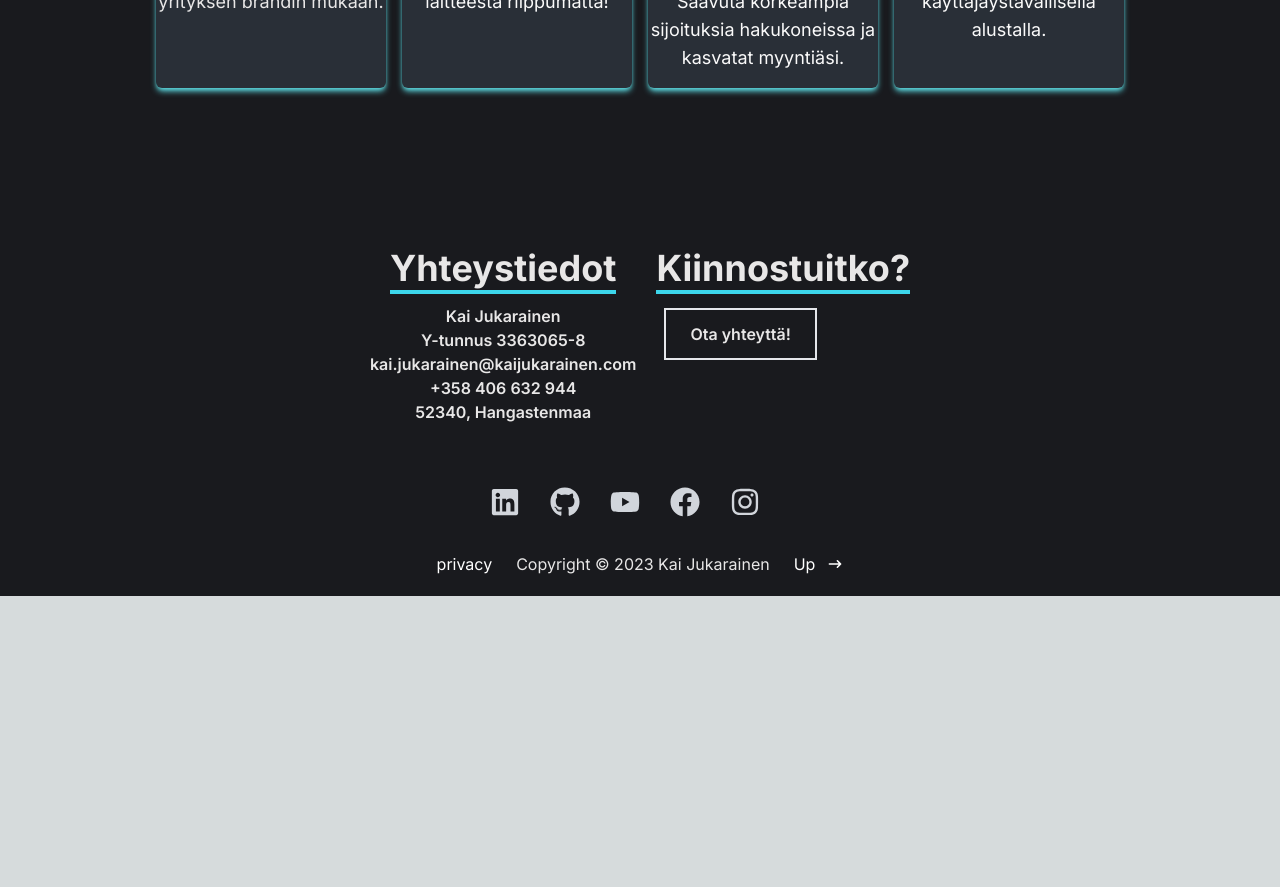
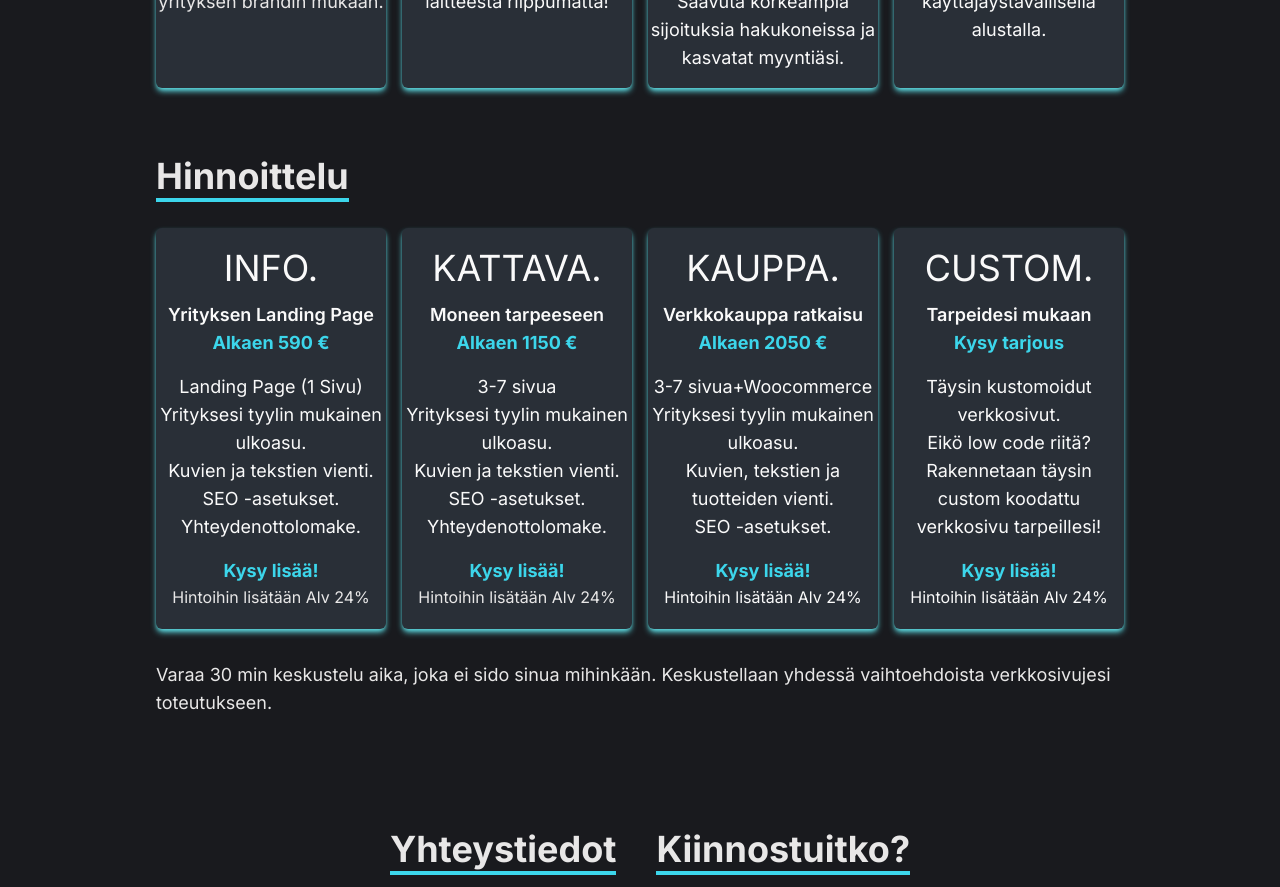
Before and after one commit to Kaitsuus/kaijukarainen.com-migration-to-next.js, a Next.js app: page /wordpress in a window 1280 px wide. Shown: the part 1840-2727 px from the top of the page. Before the commit the page ends 2436 px from the top, so only its background shows below. Built offline with nearby package versions, Linux system fonts and the light colour scheme.

Commit message:
add PriceModels

```diff
--- a/app/wordpress/page.tsx
+++ b/app/wordpress/page.tsx
@@ -5,6 +5,7 @@ import Home from '@/wordpress/Home';
 import Info from '@/wordpress/Info';
 import Info2 from '@/wordpress/Info-2';
 import Info3 from '@/wordpress/Info-3';
+import PriceModel from '@/wordpress/PriceModels';
 import Footer from '@/components/Footer';
 import NavBar from '@/components/Navbar';
 
@@ -27,6 +28,7 @@ const navItems = [
             <Info2 />
             <Info {...videoProps}/>
             <Info3 />
+            <PriceModel />
             <Footer linkDestination="wordpress"/>
         </I18nextProvider>
     </div>
--- a/utils/translations/en.json
+++ b/utils/translations/en.json
@@ -60,7 +60,7 @@
   "kauppaHeader": "SHOP.",
   "kauppaSpan": "E-commerce solution",
   "kauppaPrice": "Starting at €2050",
-  "kauppaL1": "3-7 pages + Woocommerce",
+  "kauppaL1": "3-7 pages+Woocommerce",
   "kauppaL3": "Export of images, texts and products.",
   "customHeader": "CUSTOM.",
   "customSpan": "According to your needs",
--- a/utils/translations/fi.json
+++ b/utils/translations/fi.json
@@ -60,7 +60,7 @@
   "kauppaHeader": "KAUPPA.",
   "kauppaSpan": "Verkkokauppa ratkaisu",
   "kauppaPrice": "Alkaen 2050 €",
-  "kauppaL1": "3-7 sivua + Woocommerce",
+  "kauppaL1": "3-7 sivua+Woocommerce",
   "kauppaL3": "Kuvien, tekstien ja tuotteiden vienti.",
   "customHeader": "CUSTOM.",
   "customSpan": "Tarpeidesi mukaan",
--- /dev/null
+++ b/wordpress/PriceModels.tsx
@@ -0,0 +1,136 @@
+import React, { useState } from 'react';
+import { useTranslation } from 'react-i18next';
+import Modal from '../components/ContactModal'
+
+const PriceModels: React.FC = () => {
+    const { t } = useTranslation();
+  const [showModal, setShowModal] = useState(false);
+
+  return (
+    <div
+      id="priceModels"
+      className="w-full h-full bg-[#191a1e] text-[#e8e7e7] z-10"
+    >
+      {/* container */}
+      <div className="max-w-[1000px] mx-auto px-4 pt-5 flex flex-col justify-start w-full">
+        <div>
+          <p className="text-4xl font-bold inline border-b-4 border-[#3CD6EB]">
+            {t('pricingHeader')}
+          </p>
+          <div className="w-full grid grid-cols-1 sm:grid-cols-4 gap-4 text-center py-8">
+            {/* Info-container */}
+            <div
+              className="bg-[#292f37] rounded-md shadow-md shadow-[#5ddbe2] hover:scale-110 duration-500 z-10 hover:cursor-pointer"
+              onClick={() => setShowModal(true)}
+            >
+              <h2 className="text-4xl font-extrabold text-[#fafafa] mt-5 ">
+                {t('infoHeader')}
+                <br />
+                <span className="text-lg text-[#fafafa] font-semibold">
+                  {t('infoSpan')}
+                </span>
+              </h2>
+              <span className="text-lg text-[#3CD6EB] font-bold">
+                {t('infoPrice')}
+              </span>
+              <ul className="my-4 text-lg font-medium text-[#fafafa] border-t-4 border-[#3CD6EB] pt-4">
+                <li>
+                  <p>{t('infoL1')}</p>
+                </li>
+                <li>{t('infoL2')}</li>
+                <li>{t('infoL3')}</li>
+                <li>{t('infoL4')}</li>
+                <li>{t('infoL5')}</li>
+              </ul>
+              <p className="text-lg font-bold text-[#3CD6EB]">{t('askMore')}</p>
+              <p className="mb-4">{t('alv')}</p>
+              <div className='pt-5'></div>
+            </div>
+            {/* Kattava-container */}
+            <div
+              className="bg-[#292f37] rounded-md shadow-md shadow-[#5ddbe2] hover:scale-110 duration-500 z-10 hover:cursor-pointer"
+              onClick={() => setShowModal(true)}
+            >
+              <h2 className="text-4xl font-extrabold text-[#fafafa] mt-5 ">
+                {t('kattavaHeader')}
+                <br />
+                <span className="text-lg text-[#fafafa] font-semibold">
+                  {t('kattavaSpan')}
+                </span>
+              </h2>
+              <span className="text-lg text-[#3CD6EB] font-bold">
+                {t('kattavaPrice')}
+              </span>
+              <ul className="my-4 text-lg font-medium text-[#fafafa] border-t-4 border-[#3CD6EB] pt-4">
+                <li>
+                  <p>{t('kattavaL1')}</p>
+                </li>
+                <li>{t('infoL2')}</li>
+                <li>{t('infoL3')}</li>
+                <li>{t('infoL4')}</li>
+                <li>{t('infoL5')}</li>
+              </ul>
+              <p className="text-lg font-bold text-[#3CD6EB]">{t('askMore')}</p>
+              <p>{t('alv')}</p>
+              <div className='pt-5'></div>
+            </div>
+            {/* Kauppa-container */}
+            <div
+              className="bg-[#292f37] rounded-md shadow-md shadow-[#5ddbe2] hover:scale-110 duration-500 z-10 hover:cursor-pointer"
+              onClick={() => setShowModal(true)}
+            >
+              <h2 className="text-4xl font-extrabold text-[#fafafa] mt-5 ">
+                {t('kauppaHeader')}
+                <br />
+                <span className="text-lg text-[#fafafa] font-semibold">
+                  {t('kauppaSpan')}
+                </span>
+              </h2>
+              <span className="text-lg text-[#3CD6EB] font-bold">
+                {t('kauppaPrice')}
+              </span>
+              <ul className="my-4 text-lg font-medium text-[#fafafa] border-t-4 border-[#3CD6EB] pt-4">
+                <li>
+                  <p>{t('kauppaL1')}</p>
+                </li>
+                <li>{t('infoL2')}</li>
+                <li>{t('kauppaL3')}</li>
+                <li>{t('infoL4')}</li>
+              </ul>
+              <p className="text-lg font-bold text-[#3CD6EB]">{t('askMore')}</p>
+              <p className="text-[#fafafa] mb-4">{t('alv')}</p>
+            </div>
+            {/* Custom-container */}
+            <div
+              className="bg-[#292f37] rounded-md shadow-md shadow-[#5ddbe2] hover:scale-110 duration-500 z-10 hover:cursor-pointer"
+              onClick={() => setShowModal(true)}
+            >
+              <h2 className="text-4xl font-extrabold text-[#fafafa] mt-5 ">
+                {t('customHeader')}
+                <br />
+                <span className="text-lg text-[#fafafa] font-semibold">
+                  {t('customSpan')}
+                </span>
+              </h2>
+              <span className="text-lg text-[#3CD6EB] font-bold">
+                {t('customPrice')}
+              </span>
+              <ul className="my-4 text-lg font-medium text-[#fafafa] border-t-4 border-[#3CD6EB] pt-4">
+                <li>{t('customL1')}</li>
+                <li>{t('customL2')}</li>
+                <li>{t('customL3')}</li>
+              </ul>
+              <p className="text-lg font-bold text-[#3CD6EB]">{t('askMore')}</p>
+              <p className="text-[#fafafa] mb-4">{t('alv')}</p>
+              <div className='pt-5'></div>
+            </div>
+          </div>
+        </div>
+        <p className="text-lg z-10 ">{t('pricingText')}</p>
+      </div>
+      {showModal ? <Modal showModal={showModal} setShowModal={setShowModal}  /> : null}
+    </div>
+  );
+}
+
+export default PriceModels
```
Also changed, not shown: wordpress/PriceComponent.tsx (deleted).
